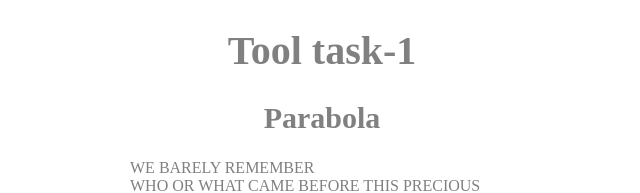
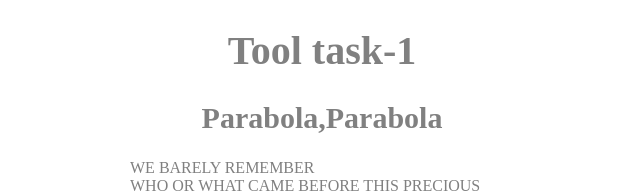
Before and after one commit to wyrwat/learn-git-4, a plain HTML site: page index.html in a window 1280 px wide. Shown: the top 193 px of the page, without its empty margins (326-966 px from the left). Drawn offline with Linux system fonts and the light colour scheme.

Commit message:
Change content in h2

```diff
--- a/index.html
+++ b/index.html
@@ -7,7 +7,7 @@
 </head>
 <body>
 	<h1>Tool task-1</h1>
-	<h2>Parabola</h2>
+	<h2>Parabola,Parabola</h2>
 	<div class="lyrics">
 		<p>We barely remember<br>
 		Who or what came before this precious moment<br>
```
